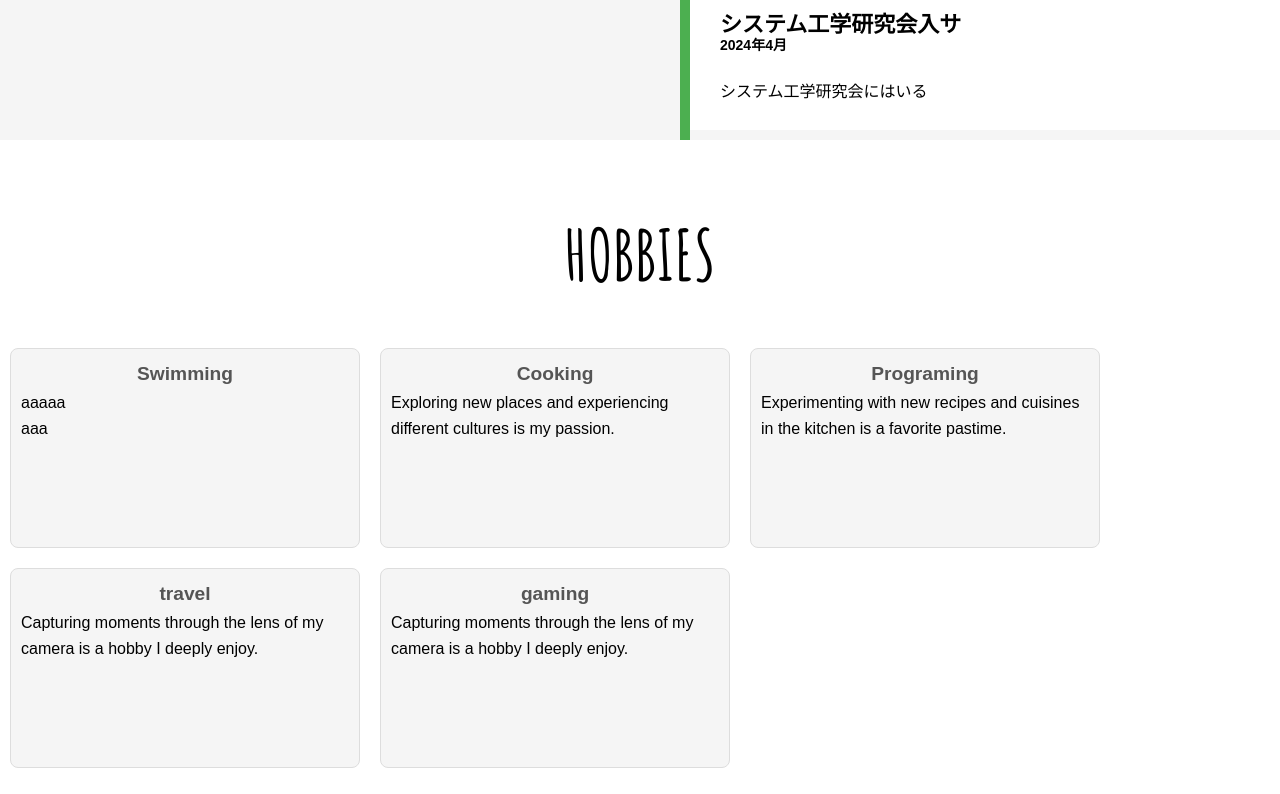
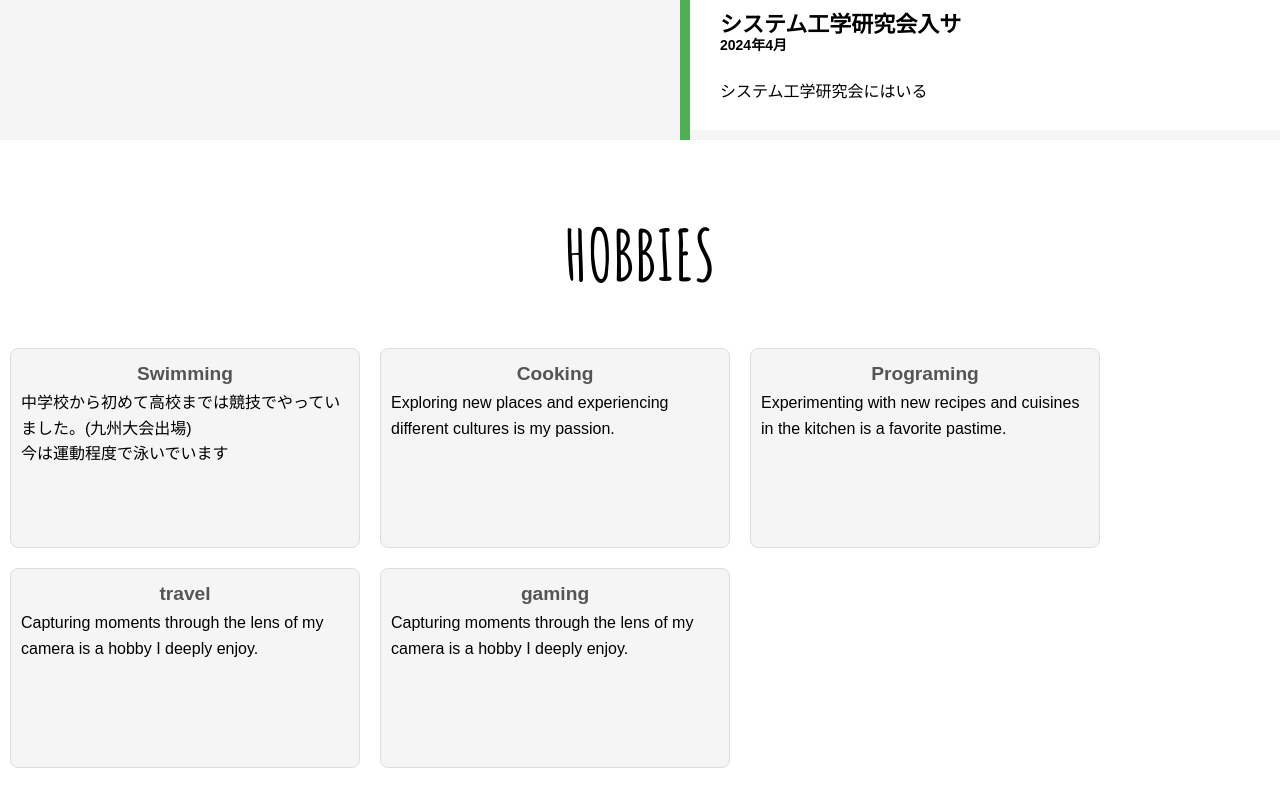
Before and after one commit to rinyaaa/my_protfolio_react, a React (Vite) app: page / in a window 1280 px wide. Shown: the part 2490-3284 px from the top of the page. Built offline with nearby package versions, Linux system fonts and the light colour scheme.

Commit message:
hobby追加したよ

```diff
--- a/src/components/Hobbies.jsx
+++ b/src/components/Hobbies.jsx
@@ -8,7 +8,9 @@ function Hobbies() {
       <ul className="hobby-list">
         <li>
           <h3>Swimming</h3>
-          {"aaaaa\naaa"}
+          {
+            "中学校から初めて高校までは競技でやっていました。(九州大会出場)\n今は運動程度で泳いでいます"
+          }
         </li>
         <li>
           <h3>Cooking</h3>
```
